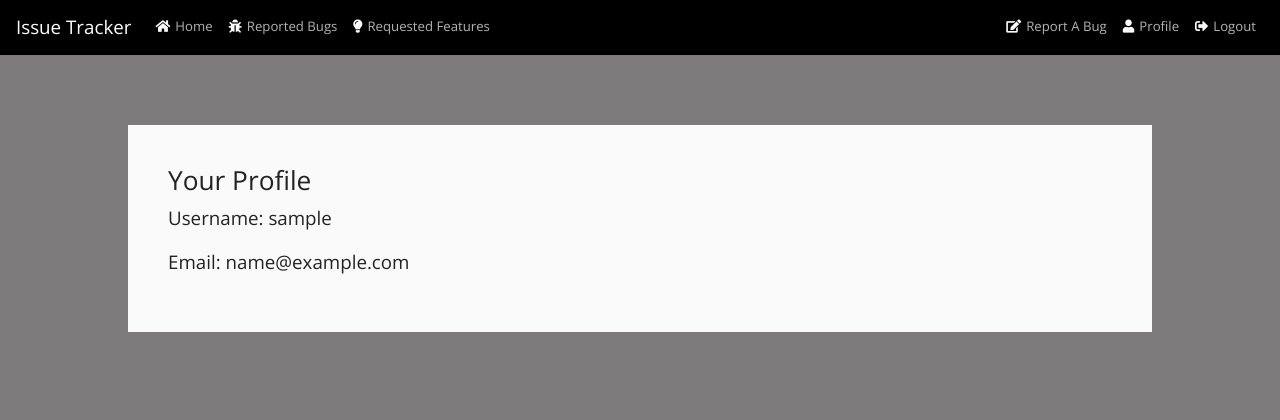
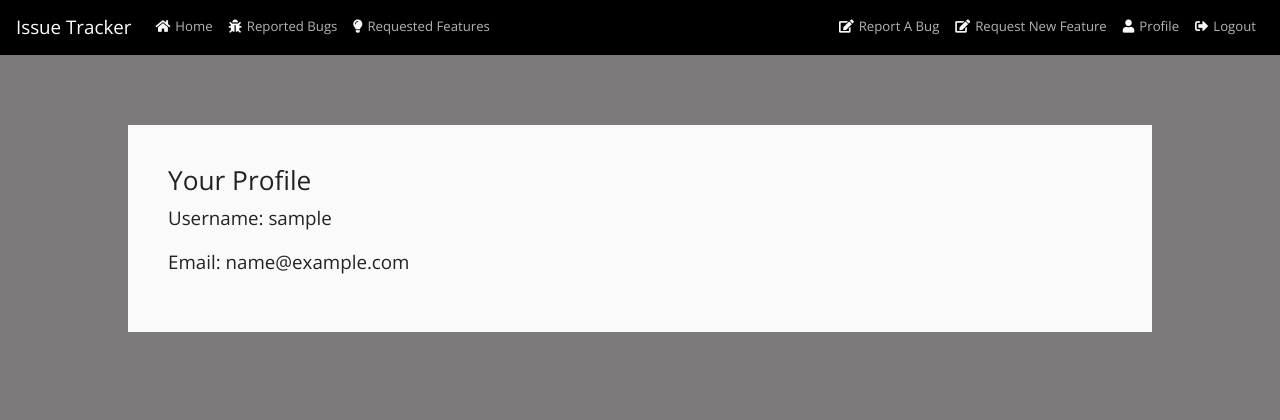
Before and after one commit to kimpea/us-issue-tracker, a Django app: page /accounts/profile/ in a window 1280 px wide. Shown: the top 420 px of the page. Run offline with Django 3.2, Linux system fonts and the light colour scheme; the visitor is signed in with stand-in values (Sample User, id 1); data comes from the database, SQL or seed files in the repository; some libraries are stand-ins or nearby versions.

Commit message:
Add link to request feature

```diff
--- a/templates/base.html
+++ b/templates/base.html
@@ -30,6 +30,7 @@
             <ul class="navbar-nav ml-auto">
                 {% if user.is_authenticated %}
                 <li class="nav-item"><a class="nav-link" href="{% url 'report_bug' %}"><i class="fas fa-edit"></i>Report A Bug</a></li>
+                <li class="nav-item"><a class="nav-link" href="{% url 'request_feature' %}"><i class="fas fa-edit"></i>Request New Feature</a></li>
                 <li class="nav-item"><a class="nav-link" href="{% url 'profile' %}"><i class="fas fa-user"></i>Profile</a></li>
                 <li class="nav-item"><a class="nav-link" href="{% url 'logout' %}"><i class="fas fa-sign-out-alt"></i>Logout</a></li>
                 {% else %}
```
